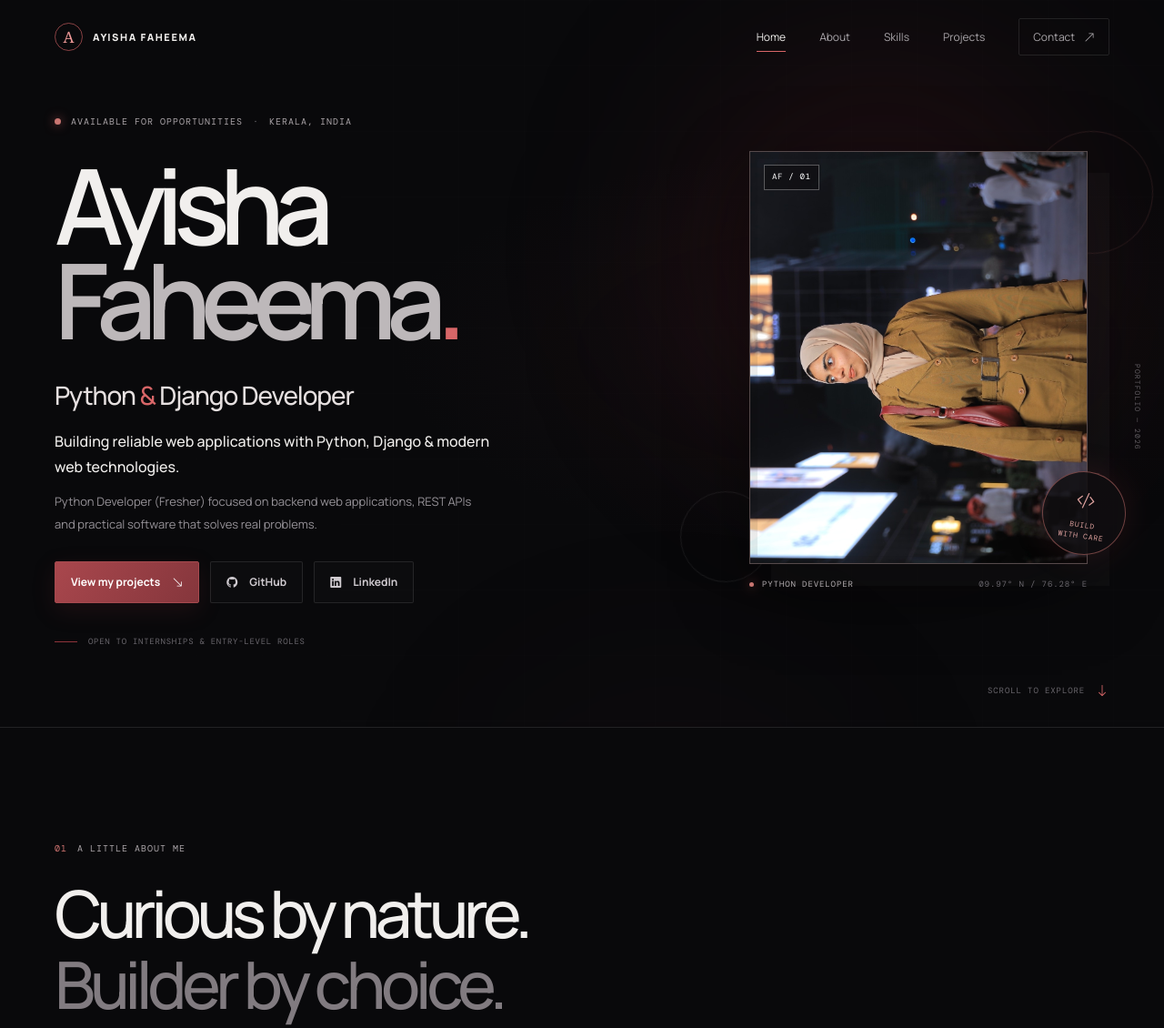
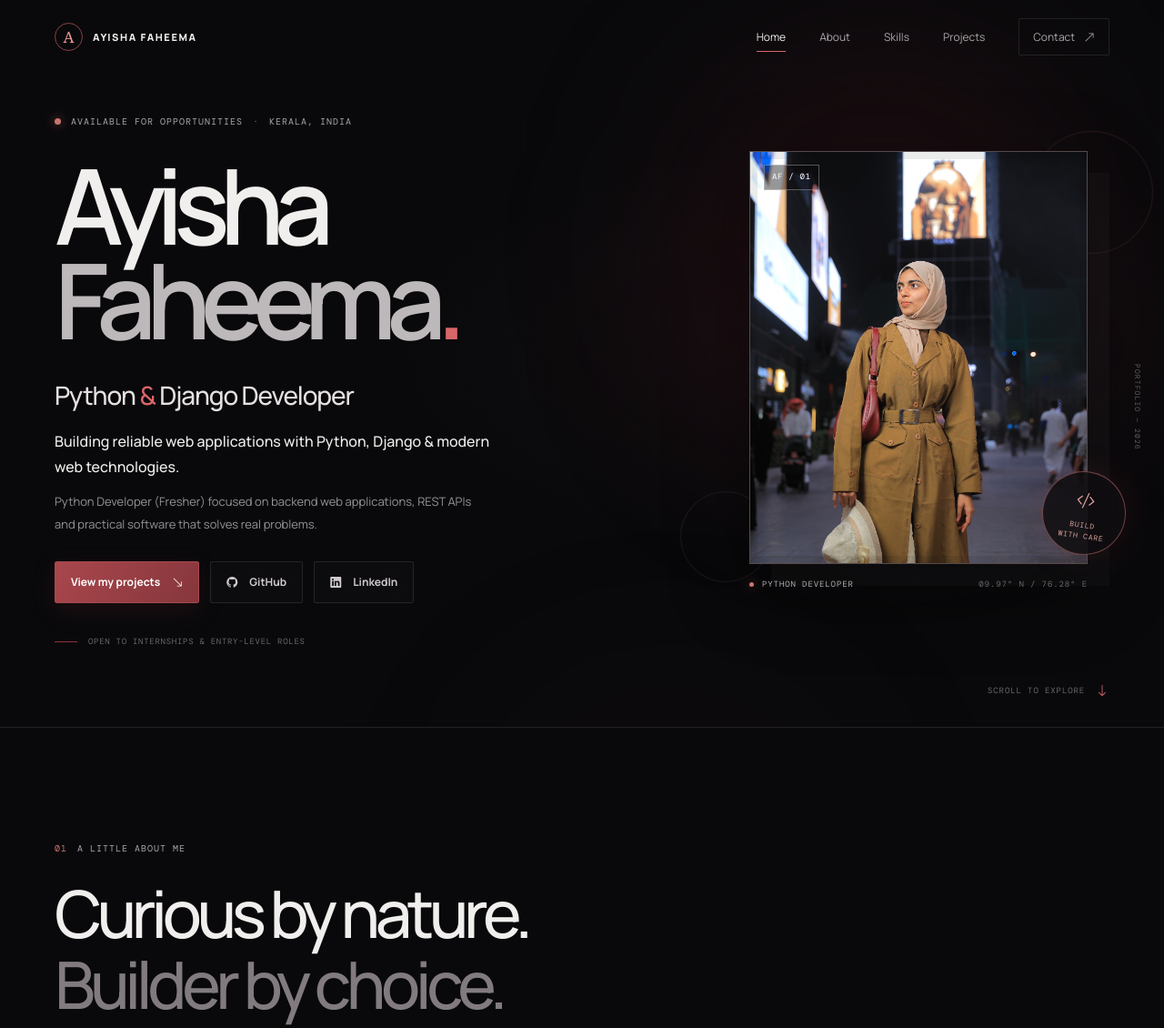
Before and after one commit to ayishafaheema/portfolio, a Django app: page / in a window 1280 px wide. Shown: the top 1130 px of the page at 91% size. Run offline with Django 5.2, Linux system fonts and the light colour scheme.

Commit message:
change profile pic orientation

```diff
--- a/static/assets/css/main.css
+++ b/static/assets/css/main.css
@@ -67,9 +67,9 @@ img { display: block; max-width: 100%; }
 .hero-footnote { display: flex; align-items: center; gap: 12px; margin-top: 35px; color: var(--subtle); font-family: var(--mono); font-size: 9px; letter-spacing: .08em; }
 .footnote-line { width: 25px; height: 1px; background: var(--accent-deep); }
 .hero-visual { position: relative; width: min(100%, 420px); justify-self: end; padding: 22px 24px 44px; }
-.portrait-frame { position: relative; z-index: 1; width: 100%; aspect-ratio: .82; overflow: hidden; border: 1px solid rgba(229, 194, 183, .25); background: #242126; box-shadow: 24px 24px 0 rgba(255,255,255,.025), 0 25px 80px rgba(0,0,0,.42); container-type: size; }
+.portrait-frame { position: relative; z-index: 1; width: 100%; aspect-ratio: .82; overflow: hidden; border: 1px solid rgba(229, 194, 183, .25); background: #242126; box-shadow: 24px 24px 0 rgba(255,255,255,.025), 0 25px 80px rgba(0,0,0,.42); }
 .portrait-frame::after { position: absolute; inset: 0; border: 8px solid rgba(9,9,11,.08); content: ""; pointer-events: none; }
-.portrait-frame img { position: absolute; top: 50%; left: 50%; width: 100cqh; height: 100cqw; max-width: none; object-fit: cover; transform: translate(-50%, -50%) rotate(-90deg); }
+.portrait-frame img { position: absolute; inset: 0; width: 100%; height: 100%; object-fit: cover; object-position: center; }
 .portrait-index { position: absolute; z-index: 2; top: 14px; left: 15px; padding: 5px 8px; border: 1px solid rgba(255,255,255,.3); background: rgba(10,9,10,.42); color: #fff; font-family: var(--mono); font-size: 9px; letter-spacing: .08em; }
 .portrait-caption { position: relative; z-index: 1; display: flex; align-items: center; gap: 9px; margin-top: 15px; color: #b3adb0; font-family: var(--mono); font-size: 9px; letter-spacing: .1em; }
 .caption-dot { width: 5px; height: 5px; }
```
